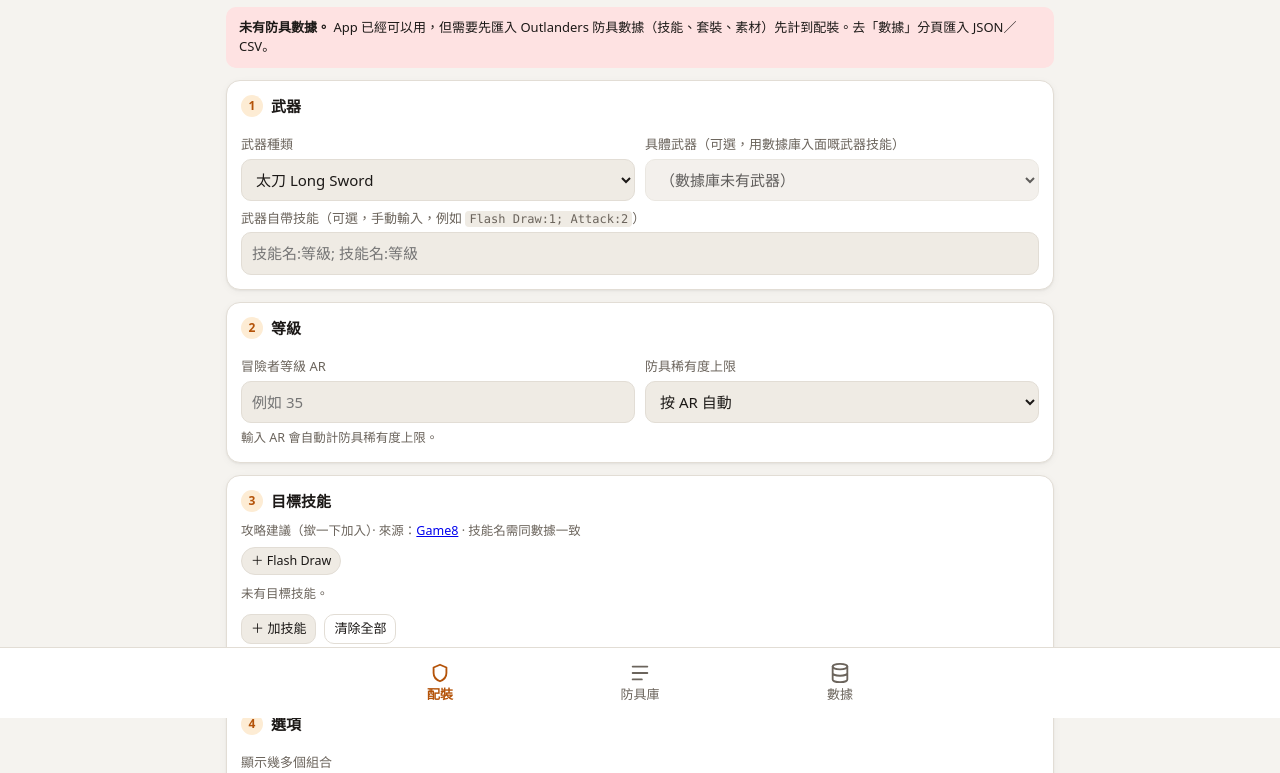
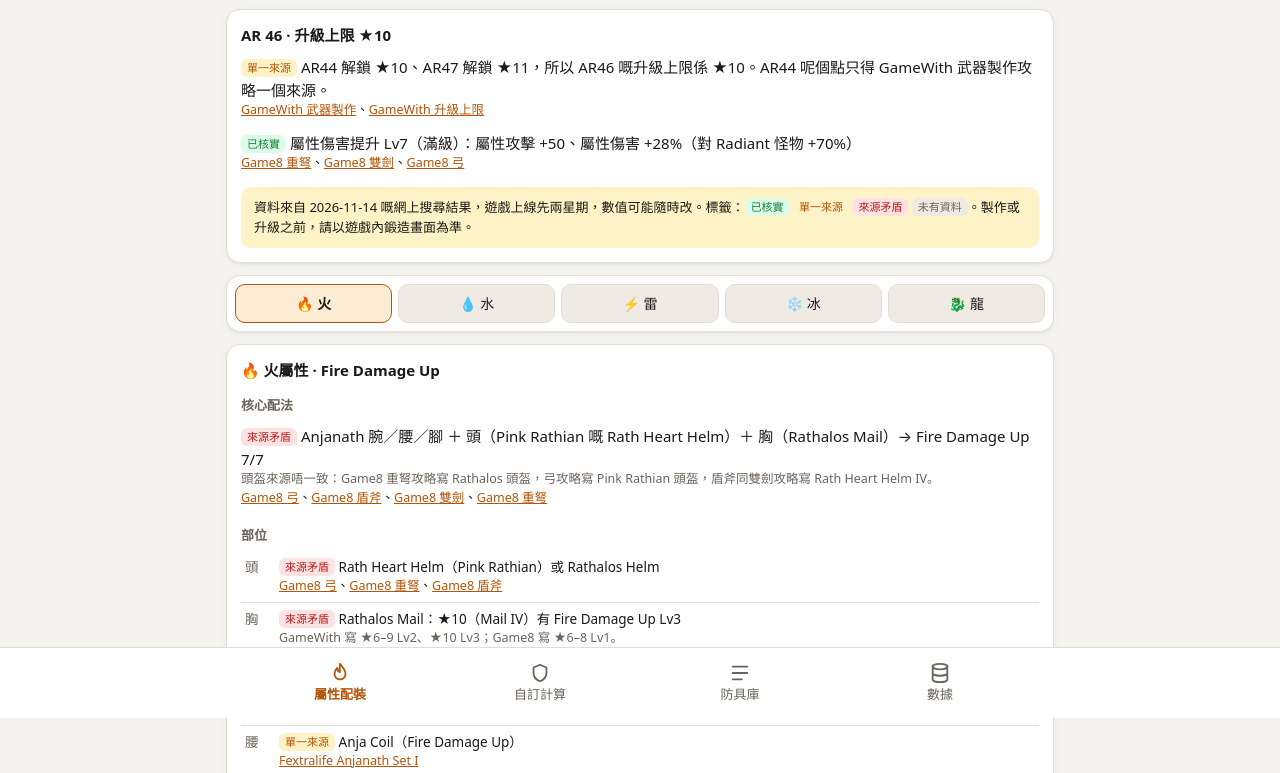
Before and after one commit to cyrushop/mho, a plain HTML site: page index.html in a window 1280 px wide. Shown: the part 82-855 px from the top of the page. Drawn offline with Linux system fonts and the light colour scheme.

Commit message:
Add AR46 element build guide as the home tab
Fire/water/thunder/ice/dragon core armor combos, set bonuses, known
materials and Hunter's Jade cost per upgrade step, each tagged with a
confidence level and source links. The optimizer moves to its own tab.
Add AR34->R8 and AR44->R10 caps; bump service worker cache.

Co-Authored-By: Claude Opus 5.5 <noreply@anthropic.com>
Claude-Session: https://claude.ai/code/session_01RmaEV6R8EZTKpSpZe9sSdm

```diff
--- a/app.js
+++ b/app.js
@@ -460,7 +460,7 @@
   });
   document.querySelectorAll('.tabs button').forEach(b => b.addEventListener('click', () => {
     document.querySelectorAll('.tabs button').forEach(x => x.setAttribute('aria-selected', String(x === b)));
-    for (const t of ['build', 'lib', 'data']) $('tab-' + t).classList.toggle('hidden', t !== b.dataset.tab);
+    for (const t of ['guide', 'build', 'lib', 'data']) $('tab-' + t).classList.toggle('hidden', t !== b.dataset.tab);
     window.scrollTo(0, 0);
   }));
 
--- a/data/mho-data.json
+++ b/data/mho-data.json
@@ -4,15 +4,18 @@
     "version": "global launch 2026-10-29",
     "updated": "2026-11-14",
     "verified": false,
-    "notes": "防具／技能／素材數據未填入：建立時嘅雲端環境封鎖咗 gamewith.ai、game8.co 等數據網站。arCaps 只收錄攻略已列出嘅 4 個 AR→稀有度上限點（中間級數未核實）。",
+    "notes": "防具／技能／素材數據未填入：建立時嘅雲端環境封鎖咗 gamewith.ai、game8.co 等數據網站。arCaps 收錄攻略已列出嘅 6 個 AR→稀有度上限點（AR34→★8、AR44→★10 只有單一來源；其餘中間級數未核實）。",
     "sources": [
-      "https://gamewith.ai/monster-hunter-outlanders/en/articles/upgrade-limit-and-dismantle"
+      "https://gamewith.ai/monster-hunter-outlanders/en/articles/upgrade-limit-and-dismantle",
+      "https://gamewith.ai/monster-hunter-outlanders/en/articles/weapon-crafting-guide"
     ]
   },
   "arCaps": [
     { "ar": 16, "rarity": 3 },
     { "ar": 21, "rarity": 5 },
+    { "ar": 34, "rarity": 8 },
     { "ar": 41, "rarity": 9 },
+    { "ar": 44, "rarity": 10 },
     { "ar": 47, "rarity": 11 }
   ],
   "skills": [],
--- /dev/null
+++ b/guide.js
@@ -0,0 +1,214 @@
+// AR46 element build guide.
+// Everything here comes from web search results gathered on 2026-11-14 (Game8,
+// GameWith, Fextralife). Each fact carries a confidence level:
+//   ok   = two or more sources agree
+//   one  = only one source
+//   diff = sources disagree
+//   none = not found, so left blank (not guessed)
+(function () {
+  'use strict';
+
+  const SRC = {
+    g8bow: ['Game8 弓', 'https://game8.co/games/Monster-Hunter-Outlanders/archives/635378'],
+    g8cb: ['Game8 盾斧', 'https://game8.co/games/Monster-Hunter-Outlanders/archives/634645'],
+    g8db: ['Game8 雙劍', 'https://game8.co/games/Monster-Hunter-Outlanders/archives/634604'],
+    g8hbg: ['Game8 重弩', 'https://game8.co/games/Monster-Hunter-Outlanders/archives/618476'],
+    g8ham: ['Game8 大錘', 'https://game8.co/games/Monster-Hunter-Outlanders/archives/635685'],
+    g8lance: ['Game8 長槍', 'https://game8.co/games/Monster-Hunter-Outlanders/archives/618563'],
+    g8anja: ['Game8 Anjanath 套裝', 'https://game8.co/games/Monster-Hunter-Outlanders/archives/636202'],
+    g8ember: ['Game8 Anjanath Ember 套裝效果', 'https://game8.co/games/Monster-Hunter-Outlanders/archives/637238'],
+    g8rath: ['Game8 Rathalos 套裝', 'https://game8.co/games/Monster-Hunter-Outlanders/archives/636227'],
+    g8pink: ['Game8 Pink Rathian 套裝', 'https://game8.co/games/Monster-Hunter-Outlanders/archives/636428'],
+    fxAnja: ['Fextralife Anjanath Set I', 'https://monsterhunteroutlanders.wiki.fextralife.com/Anjanath_Set_I'],
+    fxOdo: ['Fextralife Odogaron Set III', 'https://monsterhunteroutlanders.wiki.fextralife.com/Odogaron_Set_III'],
+    fxItems: ['Fextralife 道具', 'https://monsterhunteroutlanders.wiki.fextralife.com/Items'],
+    fxShop: ['Fextralife 商店', 'https://monsterhunteroutlanders.wiki.fextralife.com/Shop'],
+    gwRath: ['GameWith Rathalos', 'https://gamewith.ai/monster-hunter-outlanders/en/armor/rathalos'],
+    gwJyura: ['GameWith Jyuratodus', 'https://gamewith.ai/monster-hunter-outlanders/en/armor/jyuratodus'],
+    gwLimit: ['GameWith 升級上限', 'https://gamewith.ai/monster-hunter-outlanders/en/articles/upgrade-limit-and-dismantle'],
+    gwCraft: ['GameWith 武器製作', 'https://gamewith.ai/monster-hunter-outlanders/en/articles/weapon-crafting-guide'],
+    gwKB: ['GameWith King Beetle', 'https://gamewith.ai/monster-hunter-outlanders/en/armor/king-beetle'],
+    gwKBlegs: ['GameWith King Beetle Crura', 'https://gamewith.ai/monster-hunter-outlanders/en/armor/king-beetle/legs'],
+    gwRGJ: ['GameWith Radiant Great Jagras', 'https://gamewith.ai/monster-hunter-outlanders/en/armor/radiant-great-jagras'],
+    gwPukei: ['GameWith Radiant Pukei Hood', 'https://gamewith.ai/monster-hunter-outlanders/en/armor/radiant-pukei-pukei/head'],
+    gwRHB: ['GameWith Rath Heart Braces', 'https://gamewith.ai/monster-hunter-outlanders/en/armor/pink-rathian/arms'],
+  };
+
+  const AR = { level: 46, cap: 10, conf: 'one', src: ['gwCraft', 'gwLimit'],
+    note: 'AR44 解鎖 ★10、AR47 解鎖 ★11，所以 AR46 嘅升級上限係 ★10。AR44 呢個點只得 GameWith 武器製作攻略一個來源。' };
+
+  const MAX_EFFECT = { text: '屬性傷害提升 Lv7（滿級）：屬性攻擊 +50、屬性傷害 +28%（對 Radiant 怪物 +70%）', conf: 'ok', src: ['g8hbg', 'g8db', 'g8bow'] };
+
+  const ELEMENTS = [
+    {
+      id: 'fire', icon: '🔥', name: '火', skill: 'Fire Damage Up',
+      core: { text: 'Anjanath 腕／腰／腳 ＋ 頭（Pink Rathian 嘅 Rath Heart Helm）＋ 胸（Rathalos Mail）→ Fire Damage Up 7/7', conf: 'diff', src: ['g8bow', 'g8cb', 'g8db', 'g8hbg'],
+        note: '頭盔來源唔一致：Game8 重弩攻略寫 Rathalos 頭盔，弓攻略寫 Pink Rathian 頭盔，盾斧同雙劍攻略寫 Rath Heart Helm IV。' },
+      pieces: [
+        { part: '頭', name: 'Rath Heart Helm（Pink Rathian）或 Rathalos Helm', conf: 'diff', src: ['g8bow', 'g8hbg', 'g8cb'] },
+        { part: '胸', name: 'Rathalos Mail：★10（Mail IV）有 Fire Damage Up Lv3', conf: 'diff', src: ['gwRath', 'g8rath'],
+          note: 'GameWith 寫 ★6–9 Lv2、★10 Lv3；Game8 寫 ★6–8 Lv1。' },
+        { part: '腕', name: 'Anja Vambraces', conf: 'ok', src: ['g8anja', 'fxAnja'] },
+        { part: '腰', name: 'Anja Coil（Fire Damage Up）', conf: 'one', src: ['fxAnja'] },
+        { part: '腳', name: 'Anja Greaves（Fire Damage Up）', conf: 'one', src: ['fxAnja'] },
+      ],
+      setBonus: { text: 'Anjanath Ember：任何品質嘅 3 件 → Fire Damage Up +1', conf: 'ok', src: ['g8ember', 'g8cb'] },
+      mats: [
+        { item: 'Anja Vambraces／Greaves（製作）', need: "Hunter's Jade I、Anjanath Scale I、Anjanath Pelt I（數量未核實）", conf: 'ok', src: ['fxAnja', 'g8anja'] },
+        { item: 'Anja Coil（製作）', need: "Hunter's Jade I、Anjanath Scale I、Fang I、Nosebone I、Tail I（數量未核實）", conf: 'ok', src: ['fxAnja', 'g8anja'] },
+        { item: 'Rathalos Mail（★6 製作）', need: "Hunter's Jade II ×1、Rathalos Shell II ×2（Game8 另加 Rathalos Scale II ×2）", conf: 'diff', src: ['gwRath', 'g8rath'] },
+        { item: 'Rath Heart Braces（★10 升級）', need: "Hunter's Jade IV ×2、Pink Rathian Scale+ IV ×3、Rathian Webbing IV ×3", conf: 'one', src: ['gwRHB'] },
+      ],
+    },
+    {
+      id: 'water', icon: '💧', name: '水', skill: 'Water Damage Up',
+      core: { text: 'Jyuratodus 3 件（2 點；★5 起 3 點）＋ Radiant Jyuratodus 腕＋腳（+2 點），其餘位用 Tzitzi-Ya-Ku 或 Radiant Barroth 補到 7/7', conf: 'one', src: ['g8hbg', 'g8bow', 'g8cb'],
+        note: '各攻略冇列出統一嘅 5 件清單。盾斧攻略建議 Tzitzi-Ya-Ku ＋ Radiant Jyuratodus。' },
+      pieces: [
+        { part: '腕', name: 'Radiant Jyura Vambraces', conf: 'one', src: ['g8hbg'] },
+        { part: '腳', name: 'Radiant Jyura Greaves', conf: 'one', src: ['g8hbg'] },
+        { part: '其餘 3 件', name: 'Jyuratodus 套裝（邊 3 個部位未核實）', conf: 'none', src: ['gwJyura'] },
+      ],
+      setBonus: { text: 'Jyuratodus Aquaguard：3 件 → Water Damage Up +1', conf: 'one', src: ['g8db', 'g8ham', 'g8bow', 'g8cb'] },
+      mats: [],
+    },
+    {
+      id: 'thunder', icon: '⚡', name: '雷', skill: 'Thunder Damage Up',
+      core: { text: 'Great Girros ＋ Radiant Great Girros → ★10 時 Thunder Damage Up 7/7', conf: 'one', src: ['g8cb'],
+        note: '其他攻略嘅配法：雙劍、大錘用 Radiant Girros ＋ Ingot；重弩用 Tobi-Kadachi ＋ Radiant Great Girros。' },
+      pieces: [
+        { part: '過渡期', name: 'Kadachi Helm II、Kadachi Coil II（AR22 打完 Tobi-Kadachi 之後）', conf: 'one', src: ['g8cb'] },
+      ],
+      setBonus: { text: 'Great Girros Ambush：3 件 → Thunder Damage Up +1', conf: 'one', src: ['g8db', 'g8ham', 'g8bow', 'g8cb'] },
+      mats: [],
+    },
+    {
+      id: 'ice', icon: '❄️', name: '冰', skill: 'Ice Damage Up',
+      core: { text: 'Chainmail ＋ Legiana ＋ High Metal 防具 → 疊滿 Ice Damage Up', conf: 'one', src: ['g8db', 'g8ham', 'g8bow', 'g8cb'],
+        note: '攻略冇寫明用邊幾個部位。' },
+      pieces: [],
+      setBonus: null,
+      mats: [],
+    },
+    {
+      id: 'dragon', icon: '🐉', name: '龍', skill: 'Dragon Damage Up',
+      core: { text: 'Bone ＋ Diablos ＋ Hornetaur 防具 → Dragon Damage Up 7/7', conf: 'one', src: ['g8bow'],
+        note: '攻略冇寫明用邊幾個部位。' },
+      pieces: [],
+      setBonus: { text: 'Sepulcros Divinity：3 件 → Dragon Damage Up +1', conf: 'one', src: ['g8db', 'g8ham', 'g8bow', 'g8cb'] },
+      mats: [],
+    },
+  ];
+
+  // Hunter's Jade per upgrade step (per piece). Monster parts differ per piece.
+  const JADE = [
+    { to: '★5–6', jade: "Hunter's Jade II（★6：×1）", conf: 'one', src: ['gwPukei'] },
+    { to: '★7', jade: "Hunter's Jade III ×2", conf: 'ok', src: ['fxOdo', 'gwKB', 'gwRGJ'] },
+    { to: '★8', jade: null, conf: 'none', src: [] },
+    { to: '★9', jade: "Hunter's Jade IV ×2", conf: 'ok', src: ['gwPukei', 'gwKB'] },
+    { to: '★10', jade: "Hunter's Jade IV ×2", conf: 'ok', src: ['gwKB', 'gwRHB'] },
+  ];
+  const JADE_SOURCES = [
+    { text: "Hunter's Jade III：Free Hunt（難度 III）、Field Hunt、研究點數商店（200 RP 換 3 粒，每週限 8 次）", conf: 'one', src: ['fxItems', 'fxShop'] },
+    { text: "Hunter's Jade IV：研究點數商店（400 RP 換 3 粒，每週限 8 次）", conf: 'one', src: ['fxShop'] },
+  ];
+
+  const CONF = {
+    ok: ['已核實', 'ok', '兩個或以上來源一致'],
+    one: ['單一來源', 'one', '只得一個來源'],
+    diff: ['來源矛盾', 'diff', '來源之間唔一致'],
+    none: ['未有資料', 'none', '搵唔到資料，冇估'],
+  };
+
+  function el(tag, attrs, ...kids) {
+    const n = document.createElement(tag);
+    for (const [k, v] of Object.entries(attrs || {})) {
+      if (v == null) continue;
+      if (k === 'class') n.className = v;
+      else if (k.startsWith('on')) n.addEventListener(k.slice(2), v);
+      else n.setAttribute(k, v);
+    }
+    for (const c of kids.flat(Infinity)) if (c != null && c !== false) n.append(c.nodeType ? c : String(c));
+    return n;
+  }
+  function badge(c) {
+    const [label, cls, title] = CONF[c] || CONF.none;
+    return el('span', { class: 'conf conf-' + cls, title }, label);
+  }
+  function srcLinks(keys) {
+    if (!keys || !keys.length) return null;
+    return el('span', { class: 'srcs' }, keys.map((k, i) => [i ? '、' : '', el('a', { href: SRC[k][1], target: '_blank', rel: 'noopener noreferrer' }, SRC[k][0])]));
+  }
+  function fact(f) {
+    return el('div', { class: 'fact' },
+      el('div', {}, badge(f.conf), ' ', f.text || f.name),
+      f.note ? el('div', { class: 'small-text muted' }, f.note) : null,
+      el('div', { class: 'small-text' }, srcLinks(f.src)));
+  }
+
+  function render(root) {
+    let current = 'fire';
+    try { current = localStorage.getItem('mho-guide-el') || 'fire'; } catch { /* ignore */ }
+
+    const head = el('div', { class: 'card' },
+      el('h2', {}, `AR ${AR.level} · 升級上限 ★${AR.cap}`),
+      el('div', {}, badge(AR.conf), ' ', AR.note),
+      el('div', { class: 'small-text' }, srcLinks(AR.src)),
+      el('div', { class: 'fact', style: 'margin-top:8px' }, badge(MAX_EFFECT.conf), ' ', MAX_EFFECT.text, el('div', { class: 'small-text' }, srcLinks(MAX_EFFECT.src))),
+      el('div', { class: 'note', style: 'margin-bottom:0' },
+        '資料來自 2026-11-14 嘅網上搜尋結果，遊戲上線先兩星期，數值可能隨時改。標籤：',
+        badge('ok'), ' ', badge('one'), ' ', badge('diff'), ' ', badge('none'),
+        '。製作或升級之前，請以遊戲內鍛造畫面為準。'),
+    );
+
+    const tabs = el('div', { class: 'el-tabs', role: 'tablist' });
+    const body = el('div');
+    function show(id) {
+      current = id;
+      try { localStorage.setItem('mho-guide-el', id); } catch { /* ignore */ }
+      tabs.querySelectorAll('button').forEach(b => b.setAttribute('aria-selected', String(b.dataset.id === id)));
+      const e = ELEMENTS.find(x => x.id === id);
+      body.replaceChildren(
+        el('div', { class: 'card' },
+          el('h2', {}, `${e.icon} ${e.name}屬性 · ${e.skill}`),
+          el('h3', {}, '核心配法'), fact(e.core),
+          el('h3', {}, '部位'),
+          e.pieces.length
+            ? el('table', {}, el('tbody', {}, e.pieces.map(p => el('tr', {},
+                el('td', { class: 'part' }, p.part),
+                el('td', {}, badge(p.conf), ' ', p.name,
+                  p.note ? el('div', { class: 'small-text muted' }, p.note) : null,
+                  el('div', { class: 'small-text' }, srcLinks(p.src)))))))
+            : el('div', { class: 'small-text muted' }, badge('none'), ' 搜尋結果冇逐個部位嘅清單。'),
+          el('h3', {}, '套裝效果'),
+          e.setBonus ? fact(e.setBonus) : el('div', { class: 'small-text muted' }, badge('none'), ' 搵唔到資料。'),
+          el('h3', {}, '已知素材'),
+          e.mats.length
+            ? el('table', {}, el('tbody', {}, e.mats.map(m => el('tr', {},
+                el('td', {}, el('b', {}, m.item), el('div', {}, badge(m.conf), ' ', m.need), el('div', { class: 'small-text' }, srcLinks(m.src)))))))
+            : el('div', { class: 'small-text muted' }, badge('none'), ' 呢個屬性嘅怪物素材搵唔到可靠資料。每級都要嘅獵人玉見下面。'),
+        ),
+      );
+    }
+    for (const e of ELEMENTS) {
+      tabs.append(el('button', { role: 'tab', 'data-id': e.id, onclick: () => show(e.id) }, `${e.icon} ${e.name}`));
+    }
+
+    const jade = el('div', { class: 'card' },
+      el('h2', {}, '每升一級要嘅獵人玉（每件）'),
+      el('table', {},
+        el('thead', {}, el('tr', {}, el('th', {}, '升到'), el('th', {}, '獵人玉'))),
+        el('tbody', {}, JADE.map(j => el('tr', {},
+          el('td', { class: 'part', style: 'width:56px' }, j.to),
+          el('td', {}, badge(j.conf), ' ', j.jade || '搵唔到資料', el('div', { class: 'small-text' }, srcLinks(j.src))))))),
+      el('div', { class: 'small-text muted', style: 'margin-top:6px' }, '每件仲要另外加嗰隻怪物嘅素材，種類同數量逐件唔同。'),
+      el('h3', {}, '獵人玉點樣攞'),
+      JADE_SOURCES.map(fact),
+    );
+
+    root.replaceChildren(head, el('div', { class: 'card', style: 'padding:8px' }, tabs), body, jade);
+    show(ELEMENTS.some(e => e.id === current) ? current : 'fire');
+  }
+
+  window.MHO_GUIDE = { render, AR };
+})();
--- a/index.html
+++ b/index.html
@@ -152,6 +152,17 @@
   .toggle.ex[aria-pressed="true"] { background: var(--bad-soft); }
   code { font-family: ui-monospace, Menlo, Consolas, monospace; font-size: 12px; background: var(--surface-2); padding: 1px 4px; border-radius: 4px; }
   pre { background: var(--surface-2); padding: 10px; border-radius: 10px; overflow-x: auto; font-size: 12px; }
+  .conf { display: inline-block; font-size: 11px; line-height: 18px; padding: 0 6px; border-radius: 6px; white-space: nowrap; vertical-align: 1px; }
+  .conf-ok { background: var(--ok-soft); color: var(--ok); }
+  .conf-one { background: var(--warn-soft); color: var(--warn); }
+  .conf-diff { background: var(--bad-soft); color: var(--bad); }
+  .conf-none { background: var(--surface-2); color: var(--muted); }
+  .card h3 { font-size: 13px; color: var(--muted); font-weight: 600; margin: 14px 0 6px; }
+  .fact { padding: 4px 0; }
+  .srcs a { color: var(--accent); }
+  .el-tabs { display: grid; grid-template-columns: repeat(5, 1fr); gap: 6px; }
+  .el-tabs button { padding: 8px 4px; font-size: 14px; }
+  .el-tabs button[aria-selected="true"] { background: var(--accent-soft); border-color: var(--accent); color: var(--text); font-weight: 600; }
   .hidden { display: none !important; }
   .stat { display: inline-block; margin-right: 14px; }
   .stat b { font-size: 18px; }
@@ -160,11 +171,13 @@
 <body>
 <header>
   <h1>Outlanders 配裝器</h1>
-  <div class="sub">Monster Hunter Outlanders · 揀武器同 AR，搵最佳防具組合同所需素材</div>
+  <div class="sub">Monster Hunter Outlanders · AR46 各屬性配裝同升級素材</div>
 </header>
 
 <main>
-  <section id="tab-build">
+  <section id="tab-guide"></section>
+
+  <section id="tab-build" class="hidden">
     <div id="dataBanner"></div>
 
     <div class="card">
@@ -301,8 +314,11 @@
 </main>
 
 <nav class="tabs" role="tablist">
-  <button role="tab" data-tab="build" aria-selected="true">
-    <svg viewBox="0 0 24 24" fill="none" stroke="currentColor" stroke-width="2" stroke-linecap="round" stroke-linejoin="round"><path d="M12 3l7 3v6c0 4.5-3 7.5-7 9-4-1.5-7-4.5-7-9V6z"/></svg>配裝
+  <button role="tab" data-tab="guide" aria-selected="true">
+    <svg viewBox="0 0 24 24" fill="none" stroke="currentColor" stroke-width="2" stroke-linecap="round" stroke-linejoin="round"><path d="M12 2c3 4 6 6.5 6 11a6 6 0 0 1-12 0c0-3 1.5-5 3-6.5 0 2.5 1 4 3 4.5-1-3 0-6 0-9z"/></svg>屬性配裝
+  </button>
+  <button role="tab" data-tab="build" aria-selected="false">
+    <svg viewBox="0 0 24 24" fill="none" stroke="currentColor" stroke-width="2" stroke-linecap="round" stroke-linejoin="round"><path d="M12 3l7 3v6c0 4.5-3 7.5-7 9-4-1.5-7-4.5-7-9V6z"/></svg>自訂計算
   </button>
   <button role="tab" data-tab="lib" aria-selected="false">
     <svg viewBox="0 0 24 24" fill="none" stroke="currentColor" stroke-width="2" stroke-linecap="round" stroke-linejoin="round"><path d="M4 5h16M4 12h16M4 19h10"/></svg>防具庫
@@ -313,7 +329,9 @@
 </nav>
 
 <script src="optimizer.js"></script>
+<script src="guide.js"></script>
 <script src="app.js"></script>
+<script>MHO_GUIDE.render(document.getElementById('tab-guide'));</script>
 <script>
   if ('serviceWorker' in navigator && location.protocol !== 'file:') {
     addEventListener('load', () => navigator.serviceWorker.register('sw.js').catch(() => {}));
--- a/sw.js
+++ b/sw.js
@@ -1,12 +1,13 @@
 // Offline support.
 // App shell: serve from cache, refresh in the background.
 // Data (data/*.json): network first so updates show up, cache as offline fallback.
-const CACHE = 'mho-armor-v1';
+const CACHE = 'mho-armor-v2';
 const ASSETS = [
   './',
   './index.html',
   './app.js',
   './optimizer.js',
+  './guide.js',
   './data/mho-data.json',
   './manifest.webmanifest',
   './icons/icon.svg',
```
Also changed, not shown: 1 other file.
